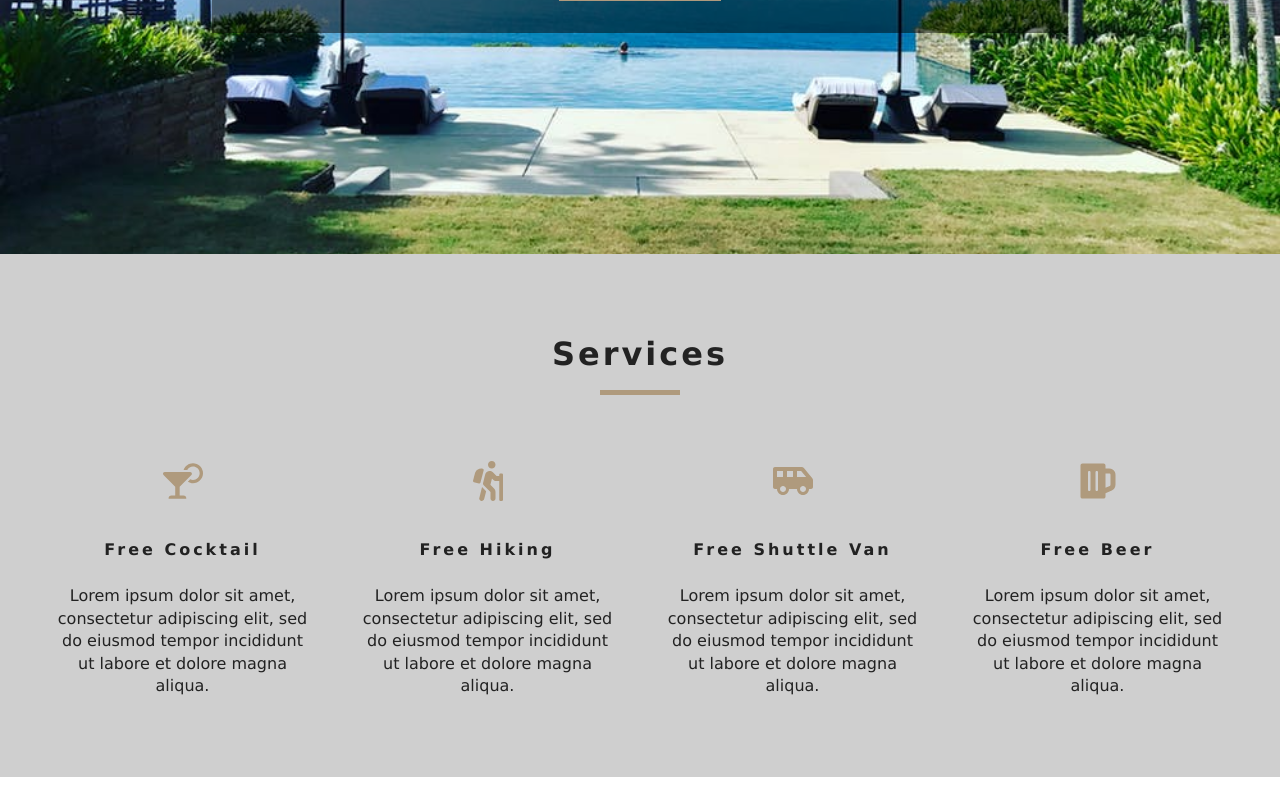
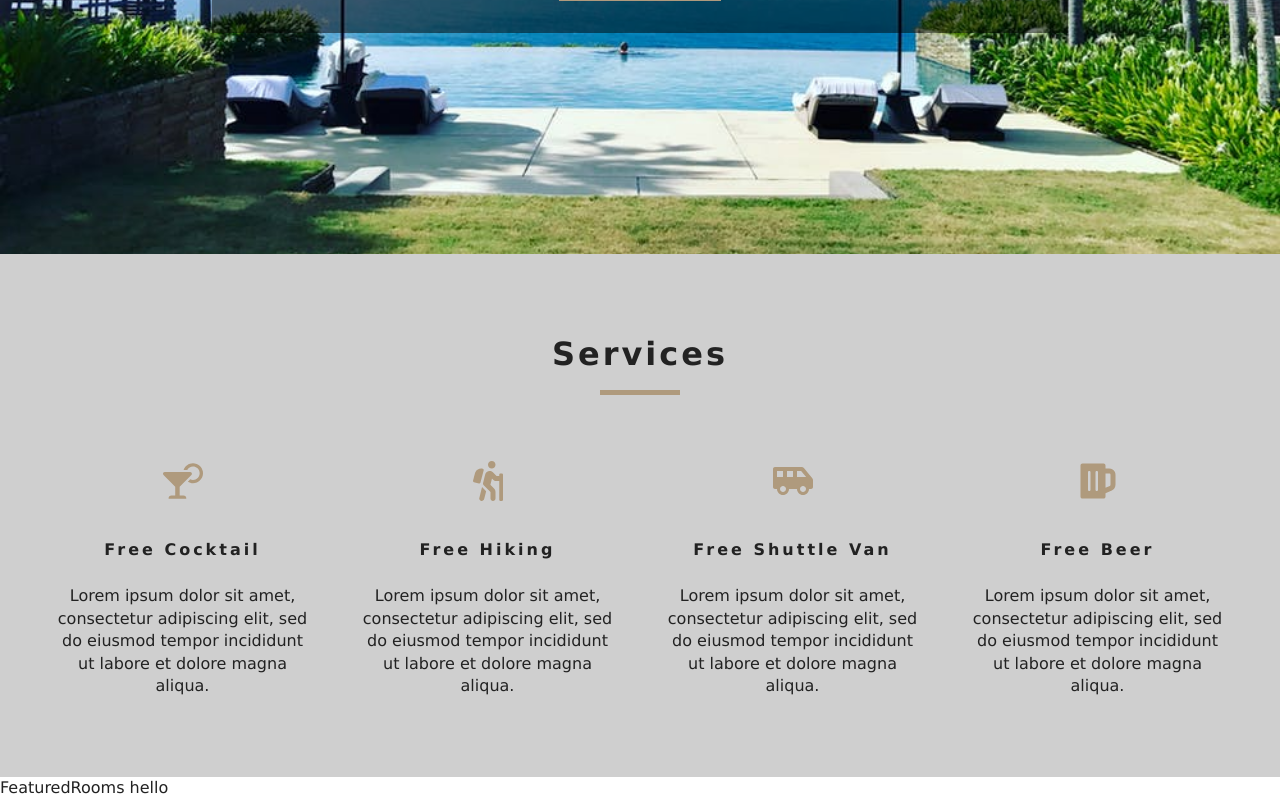
Before and after one commit to tvibhu12/beach-resort, a React (Create React App) app: page / in a window 1280 px wide. Shown: the part 546-1346 px from the top of the page. Before the commit the page ends 1323 px from the top, so only its background shows below. Built offline with nearby package versions, Linux system fonts and the light colour scheme.

Commit message:
adding context api example in our project

```diff
--- a/src/Context.js
+++ b/src/Context.js
@@ -6,9 +6,11 @@
     }
     render() {
         return (
-            <div>
-
-            </div>
+            <RoomContext.Provider value={'hello'}>
+                {this.props.children}
+            </RoomContext.Provider>
         )
     }
 }
+const RoomConsumer = RoomProvider.Consumer;
+export {RoomProvider, RoomConsumer, RoomContext};
--- /dev/null
+++ b/src/components/FeaturedRooms.js
@@ -0,0 +1,14 @@
+import React, { Component } from 'react';
+import {RoomContext} from '../Context'
+export default class FeaturedRooms extends Component {
+    static contextType=RoomContext;
+
+    render() {
+        let value= this.context;
+        return (
+            <div>
+                FeaturedRooms {value}
+            </div>
+        )
+    }
+}
--- a/src/index.js
+++ b/src/index.js
@@ -2,12 +2,15 @@
 import ReactDOM from 'react-dom';
 import App from './App';
 import {BrowserRouter as Router} from 'react-router-dom';
+import {RoomProvider} from './Context'
 // import * as serviceWorker from './serviceWorker';
+ReactDOM.render(
+<RoomProvider>
 
-ReactDOM.render(
 <Router>
 <App />
 </Router>
+</RoomProvider>
 , document.getElementById('root'));
 
 // If you want your app to work offline and load faster, you can change
--- a/src/pages/Home.js
+++ b/src/pages/Home.js
@@ -3,7 +3,7 @@
 import Banner from '../components/Banner';
 import {Link} from 'react-router-dom';
 import Services from '../components/Services'
-
+import FeaturedRooms from '../components/FeaturedRooms'
 const Home = () => {
     return (
         <div>
@@ -15,6 +15,7 @@
             </Banner>
             </Hero>
             <Services/>
+            <FeaturedRooms/>
         </div>
     )
 }
```
